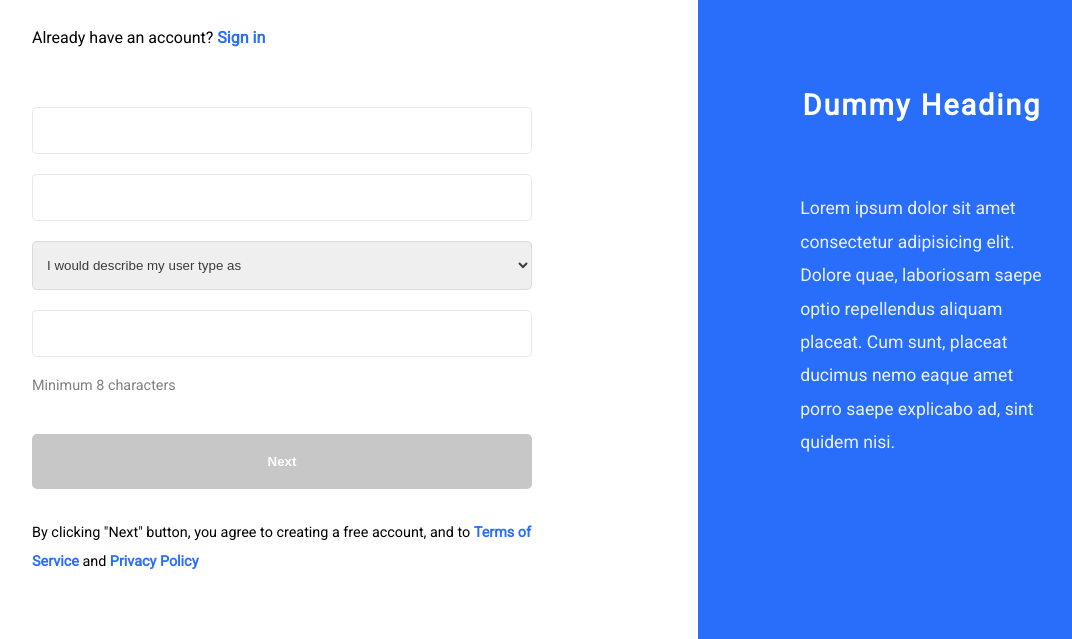
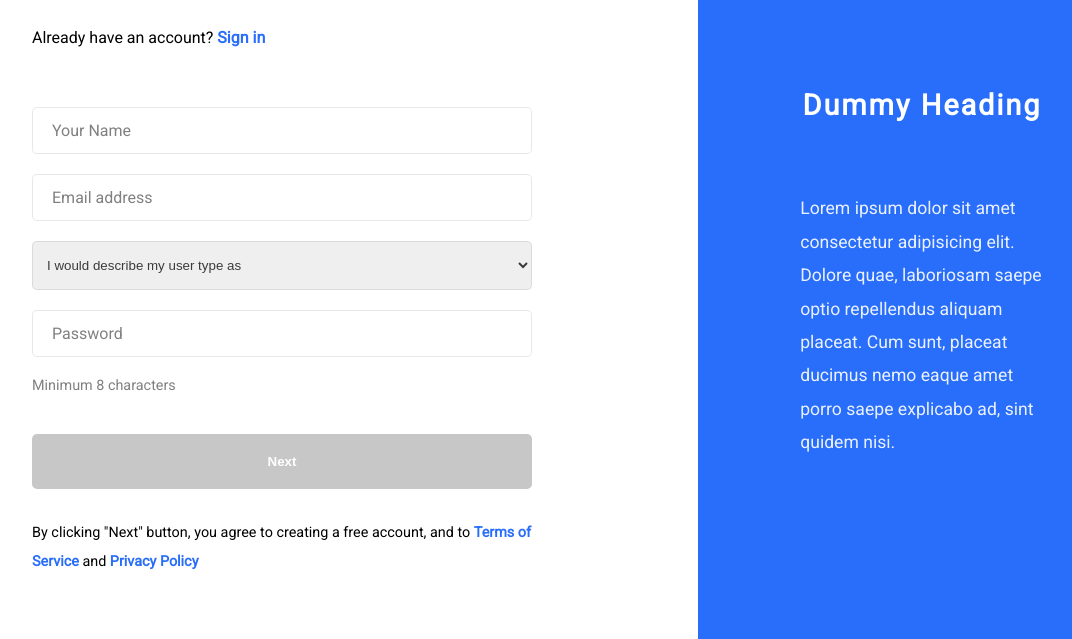
Before and after one commit to moinkhanif/simple-account-signup, a plain HTML site: page index.html in a window 1280 px wide. Shown: the part 161-800 px from the top of the page, without its empty margins (134-1206 px from the left). Drawn offline with Linux system fonts and the light colour scheme.

Commit message:
Style the before pseudoelements

```diff
--- a/css/styles.scss
+++ b/css/styles.scss
@@ -70,6 +70,31 @@ main {
 
         & > h1 {
           font-size: 2rem;
+        }
+
+        label {
+          position: relative;
+
+          &,
+          input {
+            width: 100%;
+          }
+
+          &::before {
+            content: attr(data-placeholder);
+            display: block;
+            position: absolute;
+            left: 20px;
+            color: gray;
+            top: 24px;
+            transition: top 600ms;
+          }
+
+          &.focused::before {
+            font-size: 0.9rem;
+            background-color: #fff;
+            top: 2px;
+          }
         }
 
         input,
--- a/index.html
+++ b/index.html
@@ -22,10 +22,14 @@
           <form id="sign-up-form" action="/">
             <h1>Let's set up your account</h1>
             <p class="already-signed-up">Already have an account? <a href="#">Sign in</a></p>
-            <label for="name" class="form-label">Name</label>
-            <input type="text" id="name" name="name" required />
-            <label for="email" class="form-label">Email</label>
-            <input type="email" id="email" name="email" required />
+            <label data-placeholder="Your Name">
+              <span class="form-label">Name</span>
+              <input type="text" id="name" name="name" required />
+            </label>
+            <label data-placeholder="Email address">
+              <span class="form-label">Email</span>
+              <input type="email" id="email" name="email" required />
+            </label>
             <label for="user-type" class="form-label">User Type</label>
             <select name="user-type" id="user-type" required>
               <option value="" disabled selected hidden>
@@ -35,14 +39,16 @@
               <option value="hr">Human Resource</option>
               <option value="it">IT personnel</option>
             </select>
-            <label for="password" class="form-label">Password</label>
-            <input
+            <label data-placeholder="Password">
+              <span class="form-label">Password</span>
+              <input
               type="password"
               name="password"
               id="password"
               minlength="8"
               required
             />
+            </label>
             <p class="password-info">Minimum 8 characters</p>
             <button type="submit" disabled>Next</button>
             <p class="form-disclaimer">
```
Also changed, not shown: css/styles.css, 1 other file.
